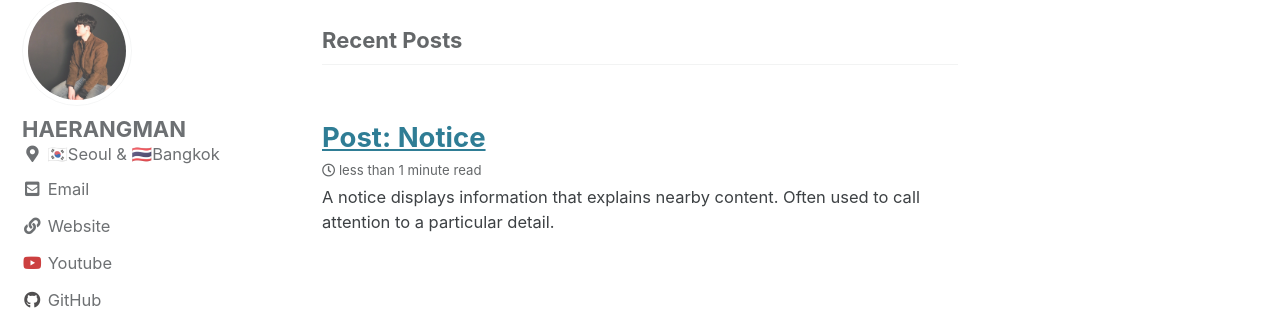
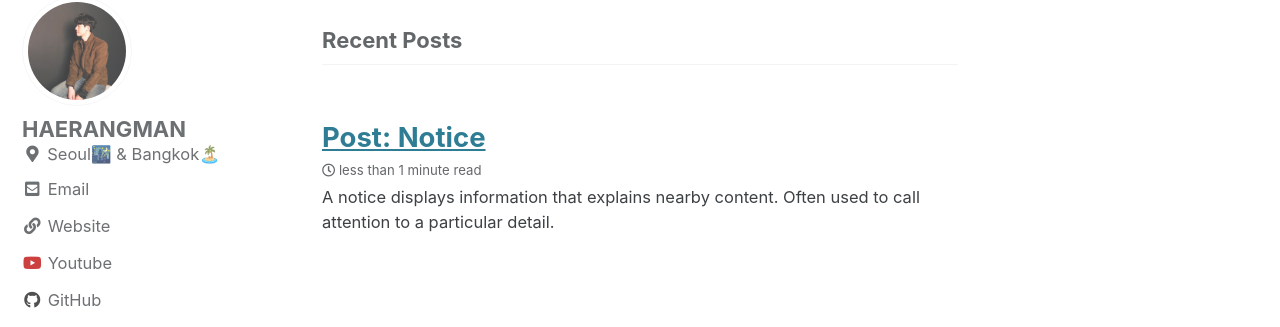
Before and after one commit to HAERANGMAN/HAERANGMAN.github.io, a Jekyll site: the page built from index.html, in a window 1280 px wide. Shown: the part 115-442 px from the top of the page. Built offline with Jekyll 4.4.1, drawn with Linux system fonts in a browser that asks for light colours; cached includes are drawn as plain includes; the list of posts is cut into pages by our own code.

Commit message:
Update _config.yml

```diff
--- a/_config.yml
+++ b/_config.yml
@@ -25,7 +25,7 @@ url                      : "https://haerangman.github.io/"
 baseurl                  : # the subpath of your site, e.g. "/blog"
 repository               : "HAERANGMAN/HAERANGMAN.github.io"
 teaser                   : "/assets/Image/1558687692016.jpg" #메뉴옆 or head
-logo                     : #타이틀 왼쪽 로고임 #"/assets/Image/1558687692016.jpg" #메뉴옆 or head
+logo                     : #타이틀 왼쪽 로고임 #"/assets/Image/1558687692016.jpg"
 masthead_title           : #타이틀_메인 # overrides the website title displayed in the masthead, use " " for no title
 # breadcrumbs            : false # true, false (default)
 words_per_minute         : 200
@@ -104,8 +104,8 @@ analytics:
 author:
   name             : "HAERANGMAN"
   avatar           : "/assets/Image/1558687692016.jpg"
-  # bio              : "Beginner in Coding"
-  location         : "🇰🇷Seoul & 🇹🇭Bangkok"
+  bio              :
+  location         : "Seoul🌃 & Bangkok🏝️"
   email            : "abcrang@gmail.com"
   links:
     - label: "Email"
```
